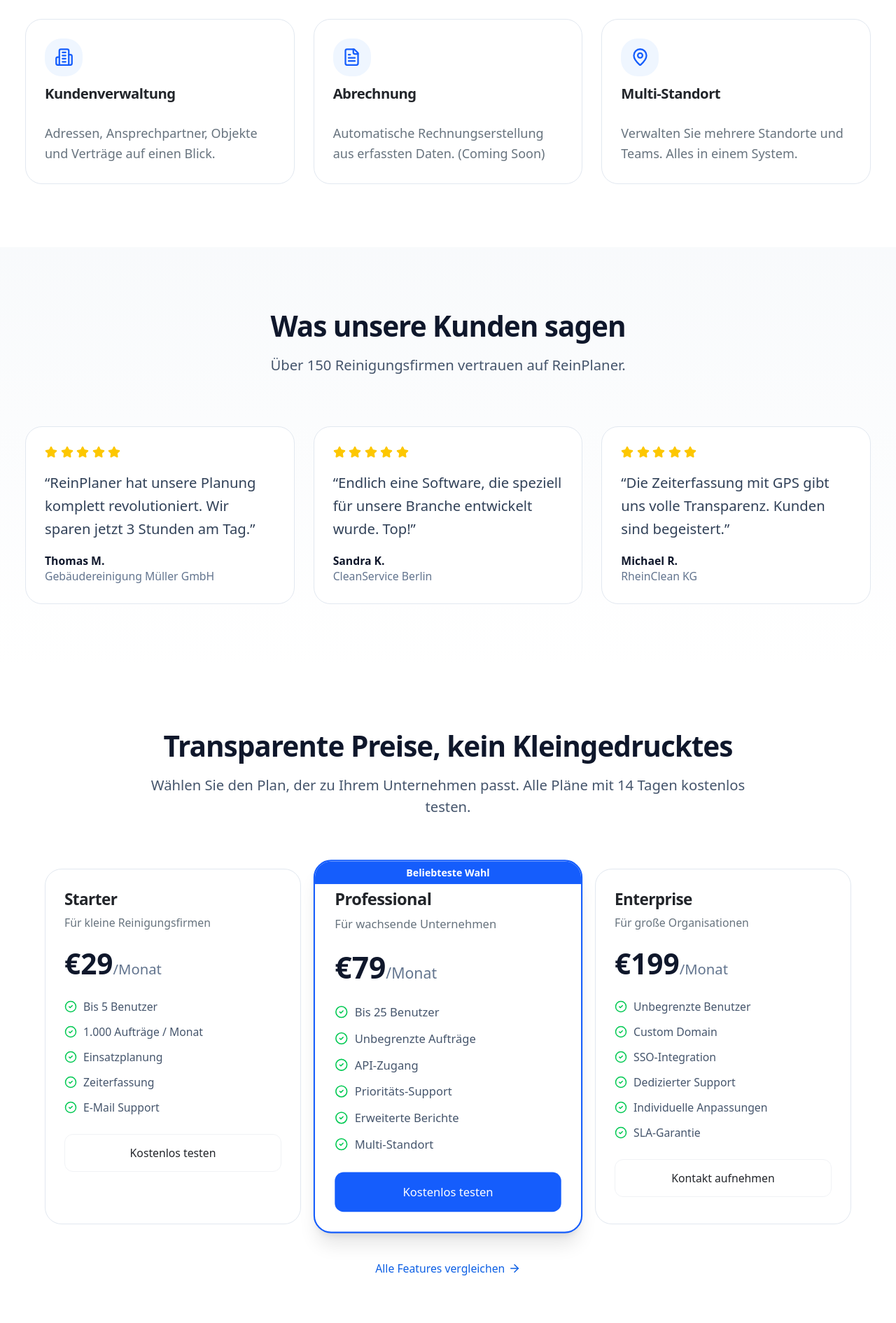
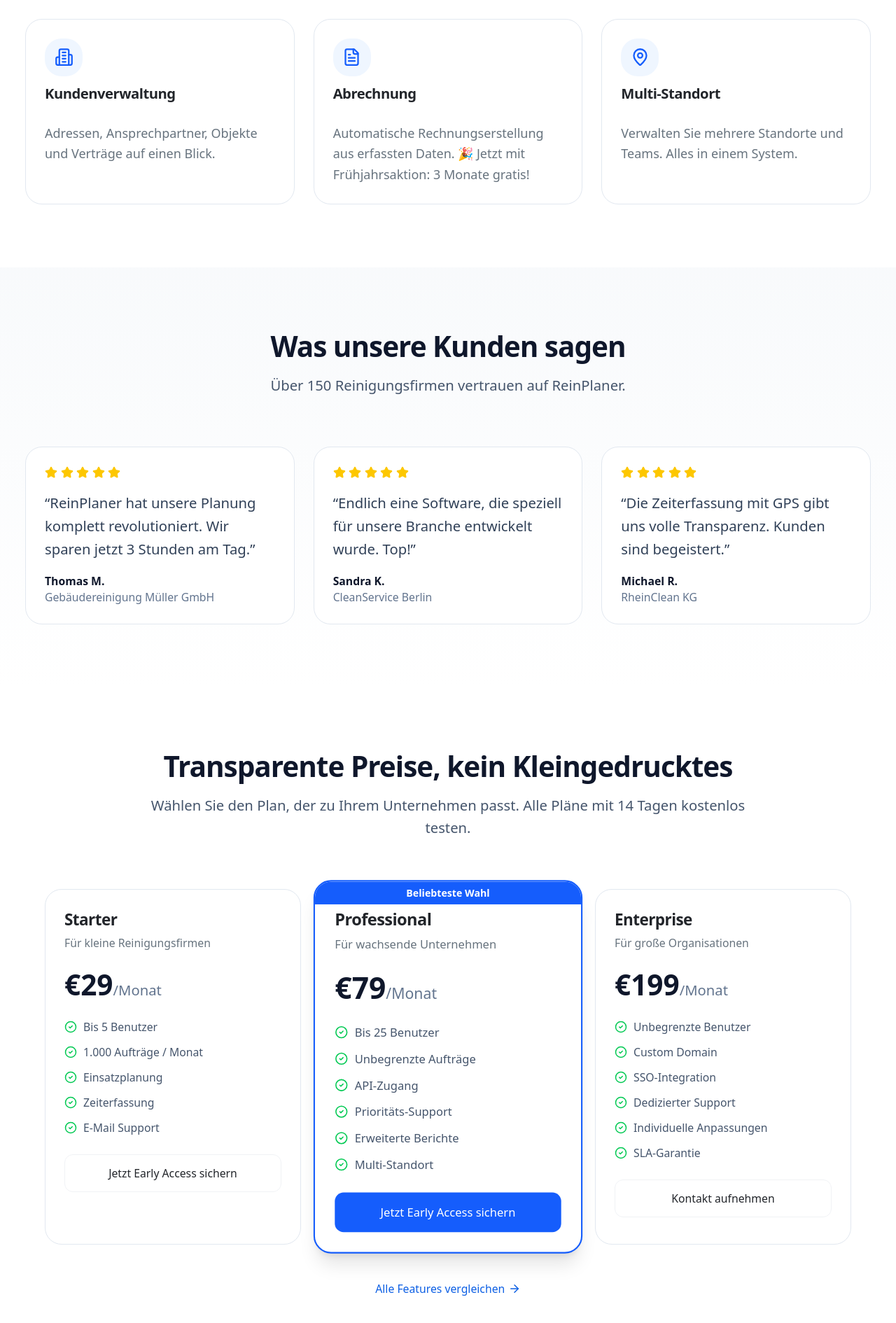
Before and after one commit to muri72/ReinPlaner, a Next.js app: page / in a window 1280 px wide. Shown: the part 1486-3376 px from the top of the page at 70% size. Built offline with nearby package versions, Linux system fonts and the light colour scheme; no server answers.

Commit message:
feat(marketing): update landing page - Abrechnung early access + spring promo

```diff
--- a/src/components/landing-page.tsx
+++ b/src/components/landing-page.tsx
@@ -52,7 +52,7 @@ const features = [
     icon: FileText,
     title: "Abrechnung",
     description:
-      "Automatische Rechnungserstellung aus erfassten Daten. (Coming Soon)",
+      "Automatische Rechnungserstellung aus erfassten Daten. 🎉 Jetzt mit Frühjahrsaktion: 3 Monate gratis!",
   },
   {
     icon: MapPin,
@@ -74,7 +74,7 @@ const pricingPlans = [
       "Zeiterfassung",
       "E-Mail Support",
     ],
-    cta: "Kostenlos testen",
+    cta: "Jetzt Early Access sichern",
     highlighted: false,
   },
   {
@@ -89,7 +89,7 @@ const pricingPlans = [
       "Erweiterte Berichte",
       "Multi-Standort",
     ],
-    cta: "Kostenlos testen",
+    cta: "Jetzt Early Access sichern",
     highlighted: true,
   },
   {
```
